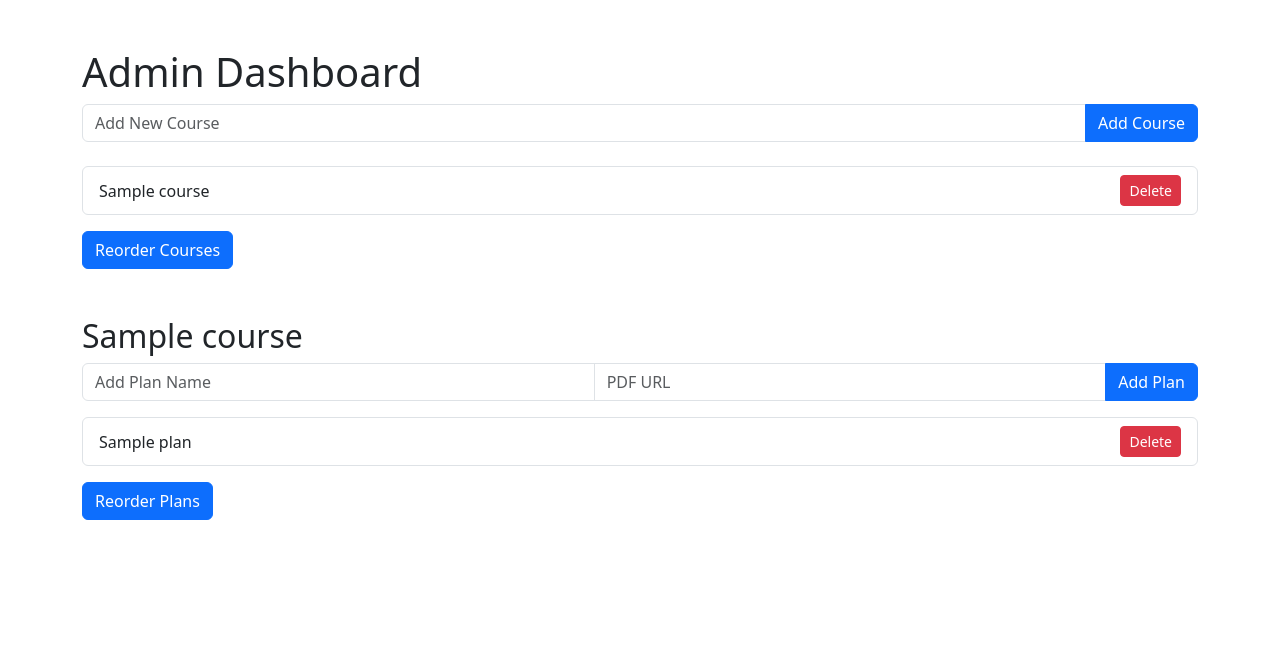
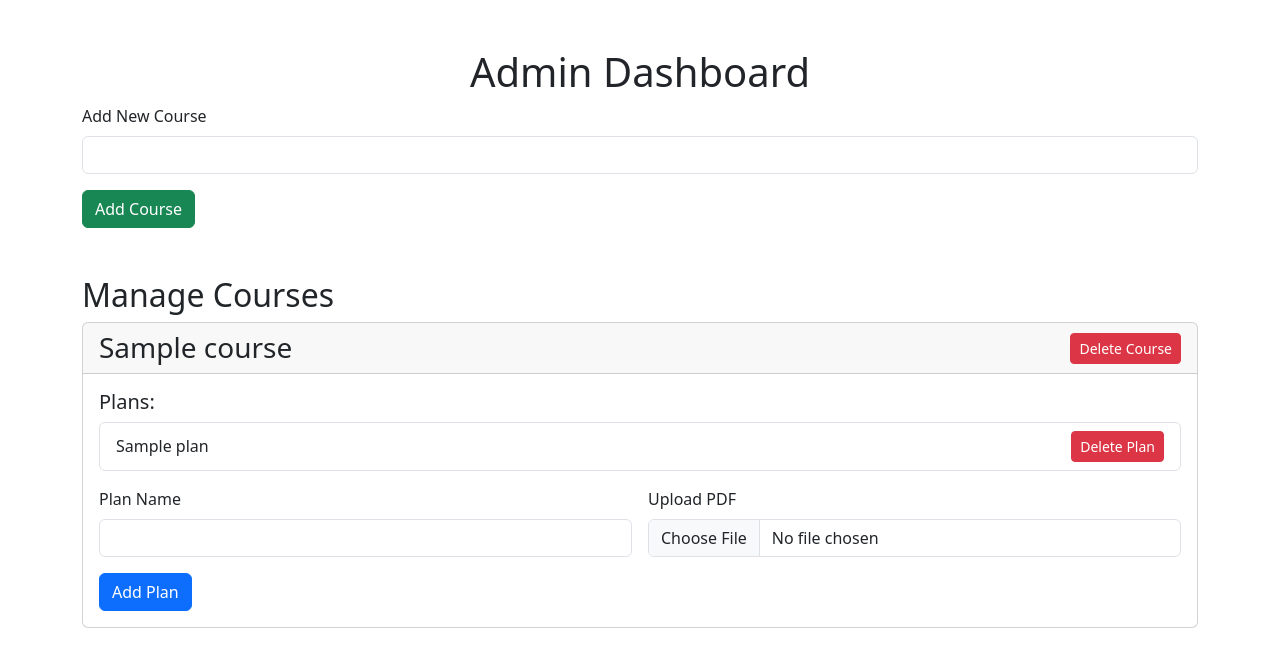
Before and after one commit to cawalamemes/schedule, a FastAPI app: template templates/admin_dashboard.html in a window 1280 px wide. Shown: the top 667 px of the page. Run offline with FastAPI, Linux system fonts and the light colour scheme; the template is opened without the code that fills it: most values are stand-ins (such as "Sample title", 1, 10 or a date in 2020); some libraries are stand-ins or nearby versions.

Commit message:
Update admin_dashboard.html

```diff
--- a/templates/admin_dashboard.html
+++ b/templates/admin_dashboard.html
@@ -5,85 +5,79 @@
     <meta name="viewport" content="width=device-width, initial-scale=1.0">
     <title>Admin Dashboard</title>
     <link href="https://cdn.jsdelivr.net/npm/bootstrap@5.3.0/dist/css/bootstrap.min.css" rel="stylesheet">
-    <script src="https://cdn.jsdelivr.net/npm/sortablejs@1.14.0/Sortable.min.js"></script>
+    <script src="https://cdn.jsdelivr.net/npm/sortablejs@1.15.0/Sortable.min.js"></script>
 </head>
 <body>
 <div class="container mt-5">
-    <h1>Admin Dashboard</h1>
-    <form action="/add-course" method="post" class="mb-4">
-        <div class="input-group">
-            <input type="text" name="title" placeholder="Add New Course" class="form-control" required>
-            <button type="submit" class="btn btn-primary">Add Course</button>
+    <h1 class="text-center">Admin Dashboard</h1>
+
+    <!-- Add Course Section -->
+    <form action="/add-course" method="post" class="mb-5">
+        <div class="mb-3">
+            <label for="title" class="form-label">Add New Course</label>
+            <input type="text" id="title" name="title" class="form-control" required>
         </div>
+        <button class="btn btn-success">Add Course</button>
     </form>
 
-    <form action="/update-course-order" method="post" id="courseOrderForm">
-        <input type="hidden" name="new_order" id="courseOrder">
-        <ul id="courseList" class="list-group">
-            {% for course in courses %}
-            <li class="list-group-item d-flex justify-content-between align-items-center" data-index="{{ loop.index0 }}">
-                {{ course.title }}
-                <form action="/delete-course" method="post">
-                    <input type="hidden" name="course_index" value="{{ loop.index0 }}">
-                    <button class="btn btn-danger btn-sm">Delete</button>
-                </form>
-            </li>
-            {% endfor %}
-        </ul>
-        <button type="submit" class="btn btn-primary mt-3">Reorder Courses</button>
-    </form>
-
+    <!-- Manage Courses -->
+    <h2>Manage Courses</h2>
     {% for course in courses %}
-    <div class="mt-5">
-        <h2>{{ course.title }}</h2>
-        <form action="/add-plan" method="post" class="mb-3">
-            <input type="hidden" name="course_index" value="{{ loop.index0 }}">
-            <div class="input-group">
-                <input type="text" name="plan_name" placeholder="Add Plan Name" class="form-control" required>
-                <input type="text" name="pdf_url" placeholder="PDF URL" class="form-control" required>
-                <button type="submit" class="btn btn-primary">Add Plan</button>
-            </div>
-        </form>
-
-        <form action="/update-plan-order" method="post" id="planOrderForm-{{ loop.index0 }}">
-            <input type="hidden" name="course_index" value="{{ loop.index0 }}">
-            <input type="hidden" name="new_order" id="planOrder-{{ loop.index0 }}">
-            <ul id="planList-{{ loop.index0 }}" class="list-group">
+    <div class="card mb-4">
+        <div class="card-header d-flex justify-content-between align-items-center">
+            <h3 class="m-0">{{ course.title }}</h3>
+            <form action="/delete-course" method="post" style="margin: 0;">
+                <input type="hidden" name="course_index" value="{{ loop.index0 }}">
+                <button class="btn btn-danger btn-sm">Delete Course</button>
+            </form>
+        </div>
+        <div class="card-body">
+            <h5>Plans:</h5>
+            <ul class="list-group mb-3" id="plansList-{{ loop.index0 }}">
                 {% for plan in course.plans %}
                 <li class="list-group-item d-flex justify-content-between align-items-center" data-index="{{ loop.index0 }}">
                     {{ plan.name }}
-                    <form action="/delete-plan" method="post">
+                    <form action="/delete-plan" method="post" style="margin: 0;">
                         <input type="hidden" name="course_index" value="{{ loop.index0 }}">
-                        <input type="hidden" name="plan_index" value="{{ loop.index0 }}">
-                        <button class="btn btn-danger btn-sm">Delete</button>
+                        <input type="hidden" name="plan_index" value="{{ loop.index1 }}">
+                        <button class="btn btn-danger btn-sm">Delete Plan</button>
                     </form>
                 </li>
                 {% endfor %}
             </ul>
-            <button type="submit" class="btn btn-primary mt-3">Reorder Plans</button>
-        </form>
+
+            <!-- Add Plan to Course -->
+            <form action="/add-plan" method="post" enctype="multipart/form-data">
+                <input type="hidden" name="course_index" value="{{ loop.index0 }}">
+                <div class="row g-3">
+                    <div class="col-md-6">
+                        <label for="plan-name-{{ loop.index0 }}" class="form-label">Plan Name</label>
+                        <input type="text" id="plan-name-{{ loop.index0 }}" name="name" class="form-control" required>
+                    </div>
+                    <div class="col-md-6">
+                        <label for="file-{{ loop.index0 }}" class="form-label">Upload PDF</label>
+                        <input type="file" id="file-{{ loop.index0 }}" name="file" class="form-control" accept=".pdf" required>
+                    </div>
+                </div>
+                <button class="btn btn-primary mt-3">Add Plan</button>
+            </form>
+        </div>
     </div>
     {% endfor %}
 </div>
 
 <script>
-    const courseList = document.getElementById("courseList");
-    Sortable.create(courseList, {
+    // Enable sorting for course plans
+    {% for course in courses %}
+    Sortable.create(document.getElementById('plansList-{{ loop.index0 }}'), {
         onEnd: function () {
-            const order = Array.from(courseList.children).map(item => item.dataset.index);
-            document.getElementById("courseOrder").value = JSON.stringify(order);
-        }
-    });
-
-    {% for course in courses %}
-    const planList = document.getElementById("planList-{{ loop.index0 }}");
-    Sortable.create(planList, {
-        onEnd: function () {
-            const order = Array.from(planList.children).map(item => item.dataset.index);
-            document.getElementById("planOrder-{{ loop.index0 }}").value = JSON.stringify(order);
+            const order = Array.from(document.getElementById('plansList-{{ loop.index0 }}').children)
+                .map(item => item.dataset.index);
+            document.getElementById('newOrder-{{ loop.index0 }}').value = JSON.stringify(order);
         }
     });
     {% endfor %}
 </script>
+<script src="https://cdn.jsdelivr.net/npm/bootstrap@5.3.0/dist/js/bootstrap.bundle.min.js"></script>
 </body>
-</html>
+                            </html>
```
